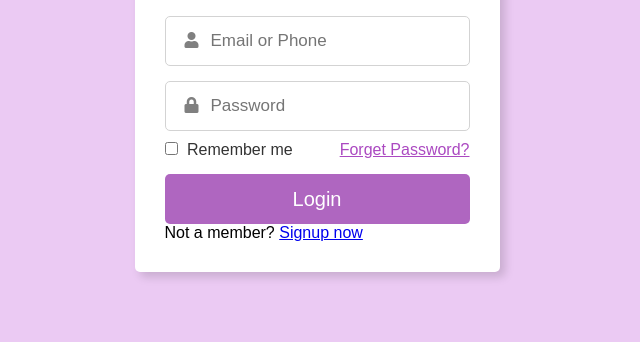
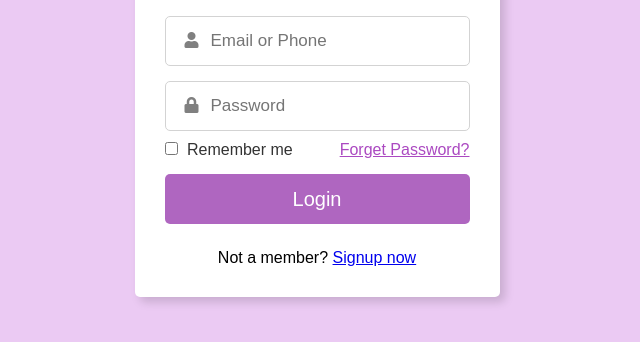
Before and after one commit to Simphiwe-Mabuya/login-page2, a plain HTML site: page index.html in a window 1280 px wide. Shown: the part 138-480 px from the top of the page, without its empty margins (323-963 px from the left). Drawn offline with Linux system fonts and the light colour scheme.

Commit message:
Created form / sign-up rule

```diff
--- a/style.css
+++ b/style.css
@@ -138,3 +138,8 @@ form .option-div {
 .button input:hover {
     background: #a720c5;
 }
+
+form .sign-up {
+    text-align: center;
+    margin-top: 25px;
+}
```
